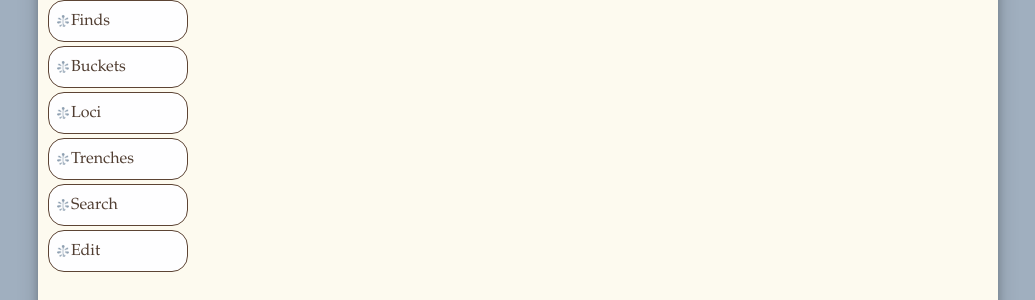
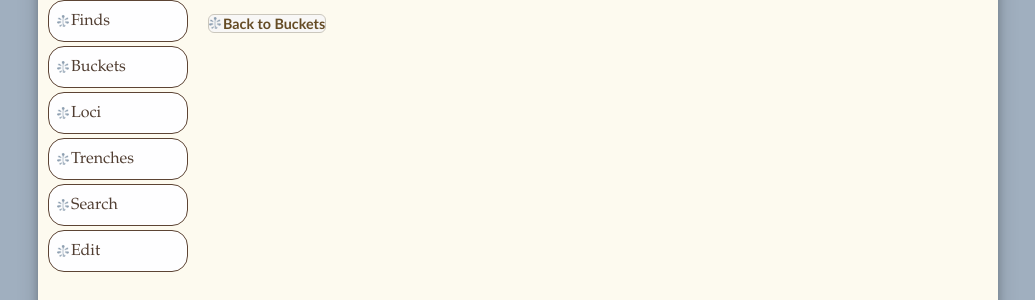
Before and after one commit to Edelweiss/berenike, a Symfony app: template templates/bucket/show.html.twig in a window 1280 px wide. Shown: the part 150-450 px from the top of the page, without its empty margins (122-1157 px from the left). Run offline with Twig, Linux system fonts and the light colour scheme; the template is opened without the code that fills it, so the values that code supplies are empty; some libraries are stand-ins or nearby versions.

Commit message:
Back to Buckets

```diff
--- a/templates/bucket/show.html.twig
+++ b/templates/bucket/show.html.twig
@@ -6,4 +6,11 @@
 
 {% block body %}
   {% include 'bucket/_bucket.html.twig' with {'bucket': bucket} %}
+
+  <div class="actions" style="margin-top: 1em;">
+    <a href="{{ path('PapyrillioBerenike_BucketList') }}"
+       class="ui-button ui-widget ui-state-default ui-corner-all ui-button-text-only">
+      <span class="ui-button-text">Back to Buckets</span>
+    </a>
+  </div>
 {% endblock %}
```
